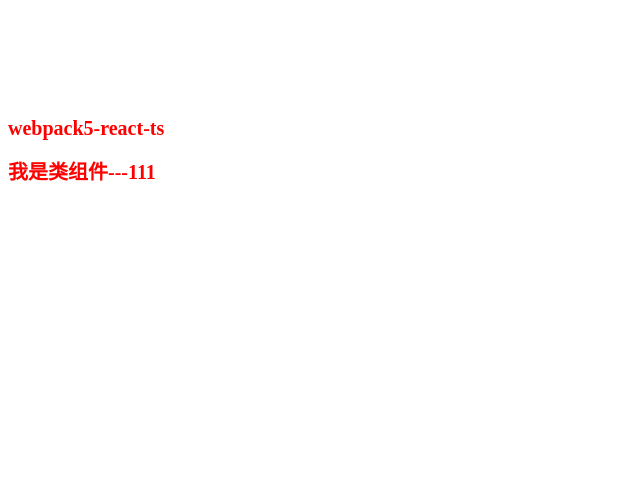
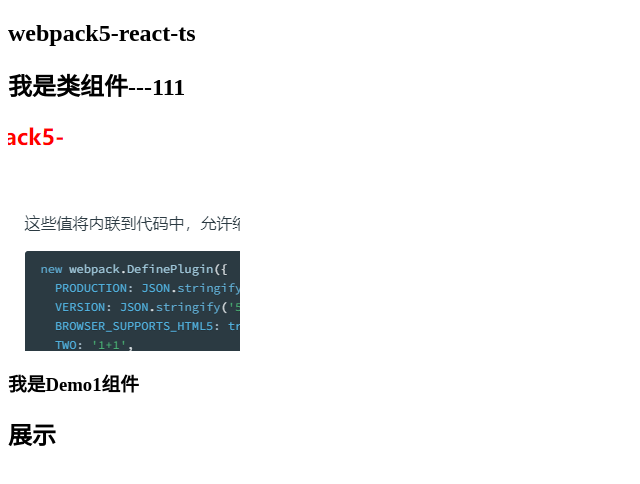
Before and after one commit to itqsj/react, a React app: page / in a window 1280 px wide. Shown: the top 484 px of the page, without its empty margins (0-640 px from the left). Built offline with nearby package versions, Linux system fonts and the light colour scheme.

Commit message:
fix: demo

```diff
--- a/src/App.tsx
+++ b/src/App.tsx
@@ -1,11 +1,8 @@
 import React from 'react'
-import './app.less'
-import Class from './components/Class'
+
+import { Demo } from '@/components'
 
 function App() {
-  return <div>
-    <h2>webpack5-react-ts</h2>
-    <Class></Class>
-  </div>
+  return <Demo></Demo>
 }
 export default App
--- /dev/null
+++ b/src/app.css
@@ -0,0 +1,5 @@
+h2 {
+  font-size: 20px;
+  color: red;
+  transform: translateY(100px);
+}
--- a/src/app.less
+++ b/src/app.less
@@ -1,9 +1,12 @@
 #root {
-  h2 {
-    font-size: 20px;
+  .smallImg {
+    width: 69px;
+    height: 75px;
+    background: url('./assets/imgs/5kb.png') no-repeat;
   }
-  h2 {
-    color: red;
-    transform: translateY(100px);
+  .bigImg {
+    width: 232px;
+    height: 154px;
+    background: url('./assets/imgs/10kb.png') no-repeat;
   }
 }
--- /dev/null
+++ b/src/components/demo/Demo1.tsx
@@ -0,0 +1,6 @@
+// src/components/Demo1.tsx
+import React from "react";
+function Demo1() {
+  return <h3>我是Demo1组件</h3>
+}
+export default Demo1
--- /dev/null
+++ b/src/components/demo/Demo2.tsx
@@ -0,0 +1,6 @@
+// src/components/Demo2.tsx
+import React from "react";
+function Demo2() {
+  return <h3>我是Demo2组件</h3>
+}
+export default Demo2
--- /dev/null
+++ b/src/components/demo/Index.tsx
@@ -0,0 +1,46 @@
+import React, { lazy, Suspense, useState } from 'react'
+
+const LazyDemo = lazy(() => import('@/components/demo/LazyDemo')) // 使用import语法配合react的Lazy动态引入资源
+import Class from '@/components/demo/Class'
+import { Demo1, Demo2 } from '@/components'
+// prefetch
+const PreFetchDemo = lazy(() => import(
+  /* webpackChunkName: "PreFetchDemo" */
+  /*webpackPrefetch: true*/
+  '@/components/demo/PreFetchDemo'
+))
+// preload
+const PreloadDemo = lazy(() => import(
+  /* webpackChunkName: "PreloadDemo" */
+  /*webpackPreload: true*/
+  '@/components/demo/PreloadDemo'
+ ))
+
+import '@/app.less'
+
+function Demo() {
+  const [show, setShow] = useState(false)
+
+  // 点击事件中动态引入css, 设置show为true
+  const onClick = () => {
+    import('@/app.css')
+    setShow(true)
+  }
+  return <div>
+    <h2>webpack5-react-ts</h2>
+    <Class></Class>
+    <div className='smallImg'></div>
+    <div className='bigImg'></div>
+    <Demo1></Demo1>
+    <h2 onClick={onClick}>展示</h2>
+    {/* show为true时加载LazyDemo组件 */}
+    { show && <Suspense fallback={null}><LazyDemo /></Suspense> }
+    { show && (
+        <div>
+          <Suspense fallback={null}><PreloadDemo /></Suspense>
+          <Suspense fallback={null}><PreFetchDemo /></Suspense>
+        </div>
+      ) }
+  </div>
+}
+export default Demo
--- /dev/null
+++ b/src/components/demo/LazyDemo.tsx
@@ -0,0 +1,7 @@
+import React from "react";
+
+function LazyDemo() {
+  return <h3>我是懒加载组件组件</h3>
+}
+
+export default LazyDemo
--- /dev/null
+++ b/src/components/demo/PreFetchDemo.tsx
@@ -0,0 +1,6 @@
+// src/components/PreFetchDemo.tsx
+import React from "react";
+function PreFetchDemo() {
+  return <h3>我是PreFetchDemo组件</h3>
+}
+export default PreFetchDemo
--- /dev/null
+++ b/src/components/demo/PreloadDemo.tsx
@@ -0,0 +1,6 @@
+// src/components/PreloadDemo.tsx
+import React from "react";
+function PreloadDemo() {
+  return <h3>我是PreloadDemo组件</h3>
+}
+export default PreloadDemo
--- /dev/null
+++ b/src/components/index.ts
@@ -0,0 +1,3 @@
+export { default as Demo } from './demo/Index'
+export { default as Demo1 } from './demo/Demo1'
+export { default as Demo2 } from './demo/Demo2'
```
Also changed, not shown: src/assets/imgs/10kb.png (added), src/assets/imgs/5kb.png (added), src/components/demo/Class.tsx (renamed from src/components/Class.tsx).
